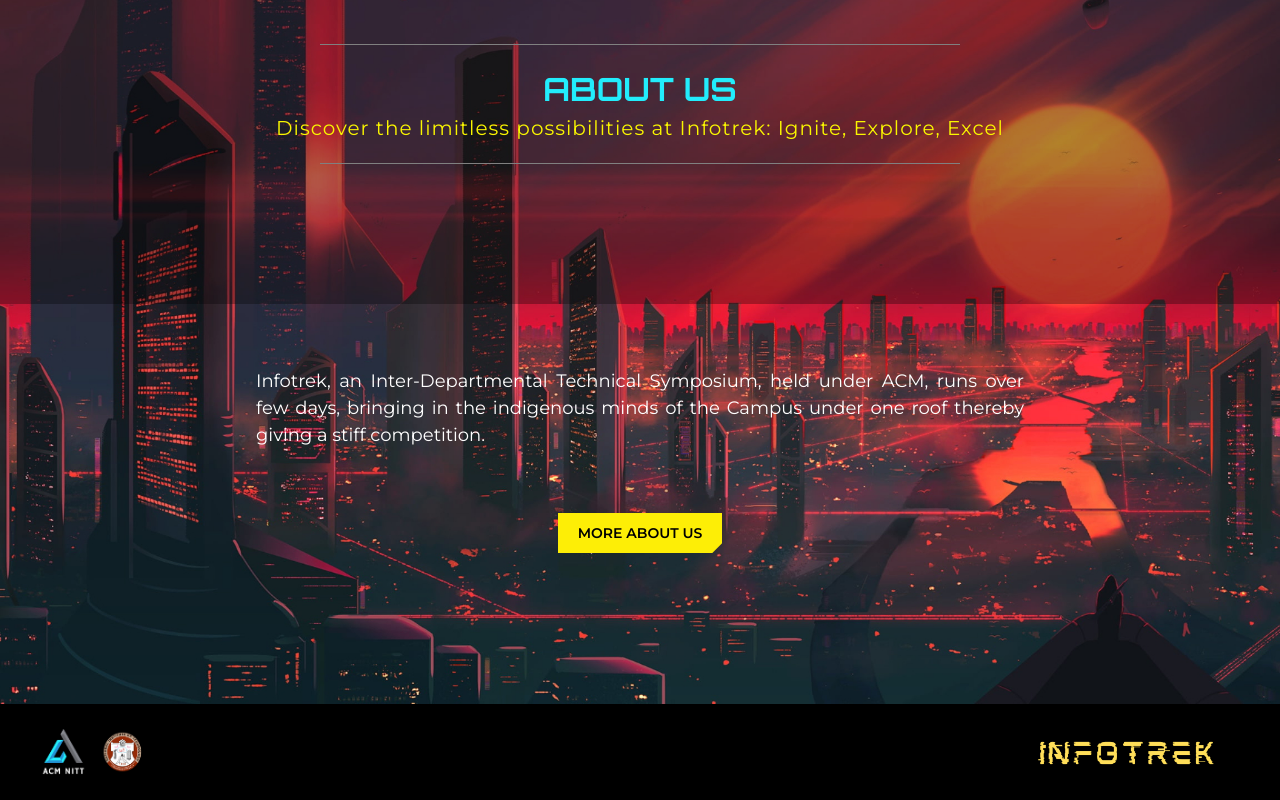
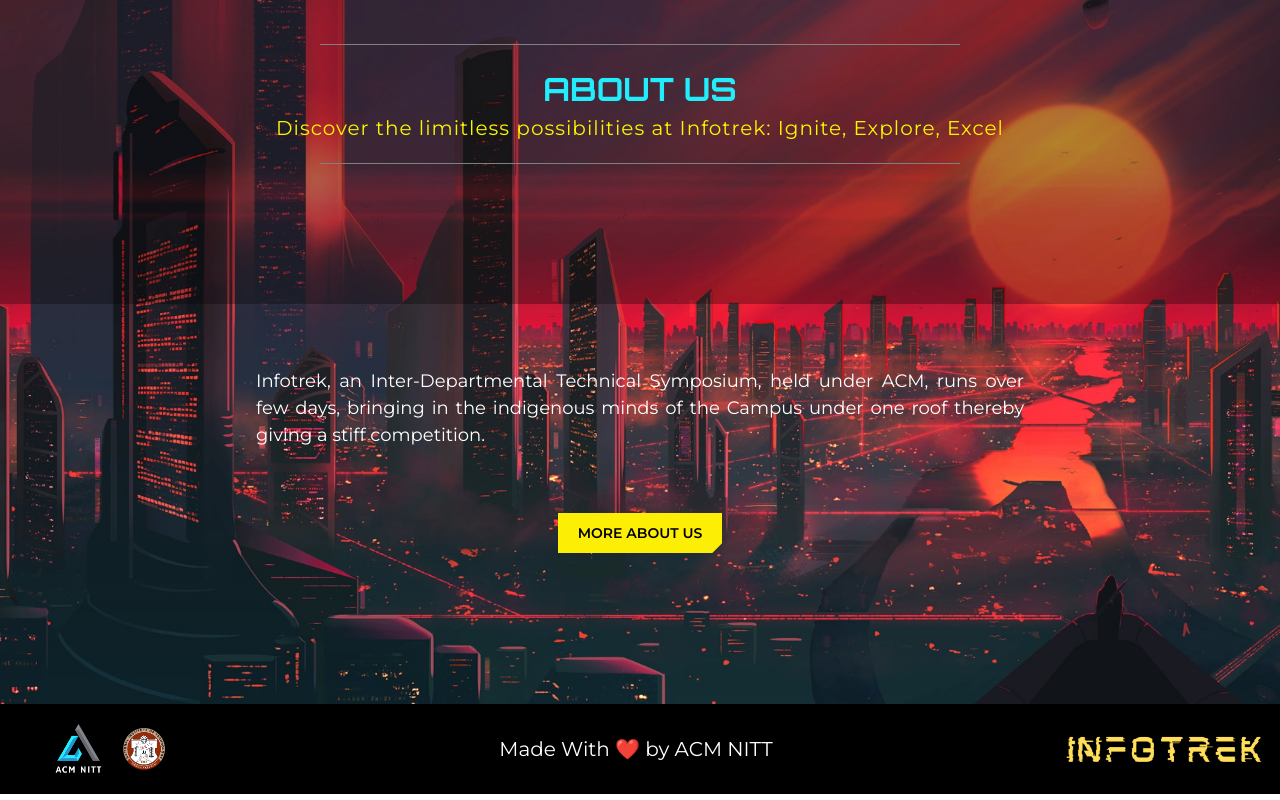
Before and after one commit to Dheeraj-k-j/INFOTREK23-FRONTEND, a React (Vite) app: page / in a window 1280 px wide. Shown: the part 1696-2496 px from the top of the page. Built offline with nearby package versions, Linux system fonts and the light colour scheme; no server answers; a web font is replaced by a local one.

Commit message:
added desc and fixed footer

```diff
--- a/src/components/ErrorPage.jsx
+++ b/src/components/ErrorPage.jsx
@@ -10,8 +10,8 @@ const ErrorPage = () => {
                 <h1 className="text-center ">404</h1>
               </div>
               <div className="contant_box_404">
-                <h3 className="h2">Look like you're lost</h3>
-                <p>the page you are looking for not avaible!</p>
+                <h3 className="h2">Looks like you're lost</h3>
+                <p>the page you are looking for is not avaible!</p>
               </div>
             </div>
           </div>
--- a/src/components/Footer.jsx
+++ b/src/components/Footer.jsx
@@ -3,16 +3,19 @@ import { secLogo, acmLogo } from "../assets";
 
 function Footer() {
   return (
-    <div className="footer ">
-      <div className="footer-upper">
-        <img className="footer-logo" src={acmLogo} alt="" />
-        <p>logo</p>
-        <img className="footer-logo align-right" src={secLogo} alt="" />
+    <div className="min-h-[90px] flex justify-between items-center bg-black">
+      <div className="w-[200px] m-2">
+        <img className="flex-1" src={acmLogo} alt="" />
       </div>
-      {/* <span className="line-separator" /> */}
-      {/* <div className="footer-lower">
-        <span className="footer-attribute">Made By ACMSCNITT</span>
-      </div> */}
+
+      <div className="text-center">
+        <h1 className="text-white flex-1 text-sm md:text-xl">
+          Made With ❤️ by ACM NITT
+        </h1>
+      </div>
+      <div className="w-[200px] m-2 mr-4">
+        <img className=" flex-1" src={secLogo} alt="" />
+      </div>
     </div>
   );
 }
--- a/src/components/Team.jsx
+++ b/src/components/Team.jsx
@@ -2,7 +2,29 @@ import React from "react";
 import team from "../assets/team.jpg";
 import MemberCard from "./MemberCard";
 import styles from "../style";
-import { bhavya, dheeraj, abhi, pawan, piyush, rishabh, mokshda, tanmay, LeepakshiYadav, AnkitSoni, arkaprabha, HarshitSharma, umang, varun, subham, akshay, YasserKhan, Deepeeka, SonuGupta, simran, ShivamDubey } from "../assets";
+import {
+  bhavya,
+  dheeraj,
+  abhi,
+  pawan,
+  piyush,
+  rishabh,
+  mokshda,
+  tanmay,
+  LeepakshiYadav,
+  AnkitSoni,
+  arkaprabha,
+  HarshitSharma,
+  umang,
+  varun,
+  subham,
+  akshay,
+  YasserKhan,
+  Deepeeka,
+  SonuGupta,
+  simran,
+  ShivamDubey,
+} from "../assets";
 
 const Data = [
   {
@@ -11,7 +33,7 @@ const Data = [
       {
         name: "Rishabh Jain",
         socials: "https://www.linkedin.com/in/rishabh-jain-067303199/",
-        desc: "",
+        desc: "Office Bearer",
         image: rishabh,
       },
       {
@@ -48,13 +70,13 @@ const Data = [
         name: "Mokshda Dave",
         socials: "https://www.linkedin.com/in/mokshda-dave-9a0ab8252",
         image: mokshda,
-        desc: "",
+        desc: "Office Bearer",
       },
       {
         name: "Tanmay Mandal",
         socials: "https://www.linkedin.com/in/tanmay-mandal-47286b190/",
         image: tanmay,
-        desc: "",
+        desc: "Office Bearer",
       },
     ],
   },
@@ -76,13 +98,13 @@ const Data = [
       {
         name: "Leepakshi Yadav",
         socials: "https://www.linkedin.com/in/leepakshi-yadav-12975a11a/",
-        desc: "Office Bearer",
+        desc: "Vice Chairperson",
         image: LeepakshiYadav,
       },
       {
         name: "Harshit Sharma",
         socials: "https://www.linkedin.com/in/harshit-sharma-56306a227/",
-        desc: "Office Bearer",
+        desc: "Programmer",
         image: HarshitSharma,
       },
       {
@@ -95,18 +117,18 @@ const Data = [
         name: "Arkaprabha Ghosh",
         socials: "https://www.linkedin.com/in/arkaprabha-ghosh-a2733917a/",
         image: arkaprabha,
-        desc: "Office Bearer",
+        desc: "Public relations in-charge",
       },
       {
         name: "Subham Jha",
         socials: "/",
         image: subham,
-        desc: "Office Bearer",
+        desc: "Overall Coordinator",
       },
       {
         name: "Akshay Raj Singh",
         socials: "/",
-        desc: "Office Bearer",
+        desc: "Editor In-charge",
         image: akshay,
       },
     ],
@@ -135,15 +157,15 @@ const Data = [
       {
         name: "Deepeeka",
         socials: "https://www.linkedin.com/in/deepeekachudasama/",
-        desc: "",
+        desc: "Programmer",
         image: Deepeeka,
       },
       {
         name: "Yasser Osman Khan",
         socials: "https://www.linkedin.com/in/yasserkhan45",
-        desc: "",
+        desc: "Webmaster",
         image: YasserKhan,
-      }
+      },
     ],
   },
 ];
--- a/src/index.css
+++ b/src/index.css
@@ -1148,21 +1148,18 @@ primary-button::after {
 
 /* ----------------------------- */
 /* ------------FOOTER----------- */
-.footer {
+/* write footer class so that it always sticks to the bottom  */
+/* .footer{
+  position: absolute;
+  bottom: 0;
+  width: 100vw;
+  height: 100px;
   background-color: black;
   display: flex;
   flex-direction: column;
   align-items: center;
-}
-
-.footer-upper {
-  width: 100vw;
-  height: 12vh;
-  display: flex;
-  flex-direction: row;
-  align-items: center;
-  justify-content: center;
-}
+} */
+
 
 .footer-lower {
   width: 100vw;
```
